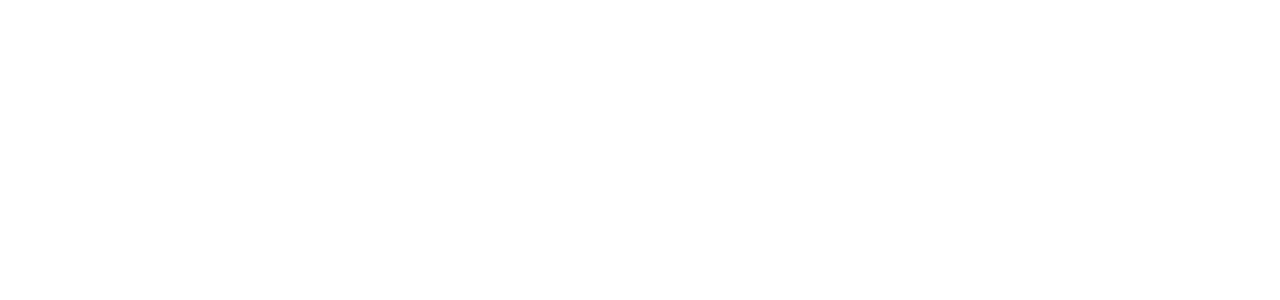
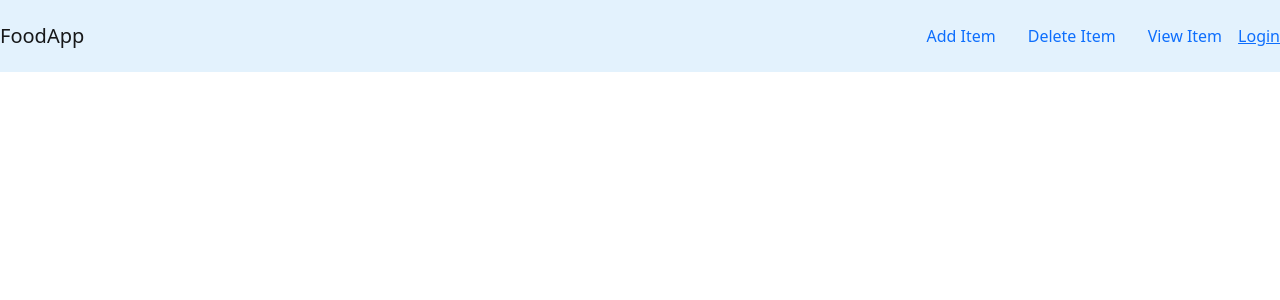
Before and after one commit to kideedee/django_food_menu_app, a Django app: page /logout/ in a window 1280 px wide. Before the commit the part shown is empty. Shown: the top 300 px of the page. Run offline with Django 4.2, Linux system fonts and the light colour scheme.

Commit message:
adding login option to navbar

```diff
--- a/FoodMenuApp/urls.py
+++ b/FoodMenuApp/urls.py
@@ -28,5 +28,5 @@ urlpatterns = \
         path('food/', include('food.urls')),
         path('register/', user_views.register, name='register'),
         path('login/', authentication_views.LoginView.as_view(template_name='users/login.html'), name='login'),
-        path('logout/', authentication_views.LogoutView.as_view(template_name='users/logout.html'), name='logout')
+        path('logout/', authentication_views.LogoutView.as_view(template_name='food/index.html'), name='logout')
     ] + static(settings.MEDIA_URL, document_root=settings.MEDIA_ROOT)
--- a/templates/food/base.html
+++ b/templates/food/base.html
@@ -20,6 +20,11 @@
         <a href="{% url 'food:create_item' %}" class="nav-item nav-link">Add Item</a>
         <a href="#" class="nav-item nav-link">Delete Item</a>
         <a href="#" class="nav-item nav-link">View Item</a>
+        {% if user.is_authenticated %}
+            <a href="{% url 'logout' %}">Logout</a>
+        {% else %}
+            <a href="{% url 'login' %}">Login</a>
+        {% endif %}
     </div>
 </nav>
 
```
